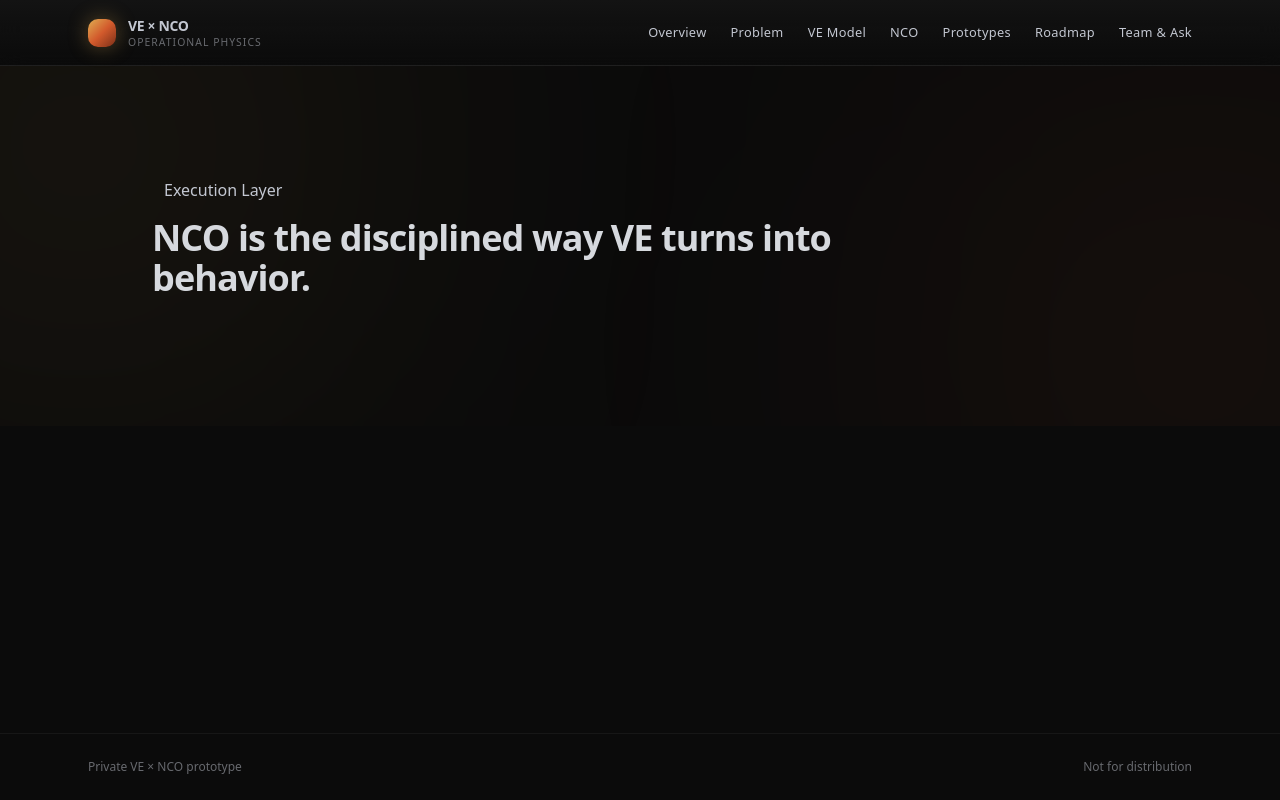
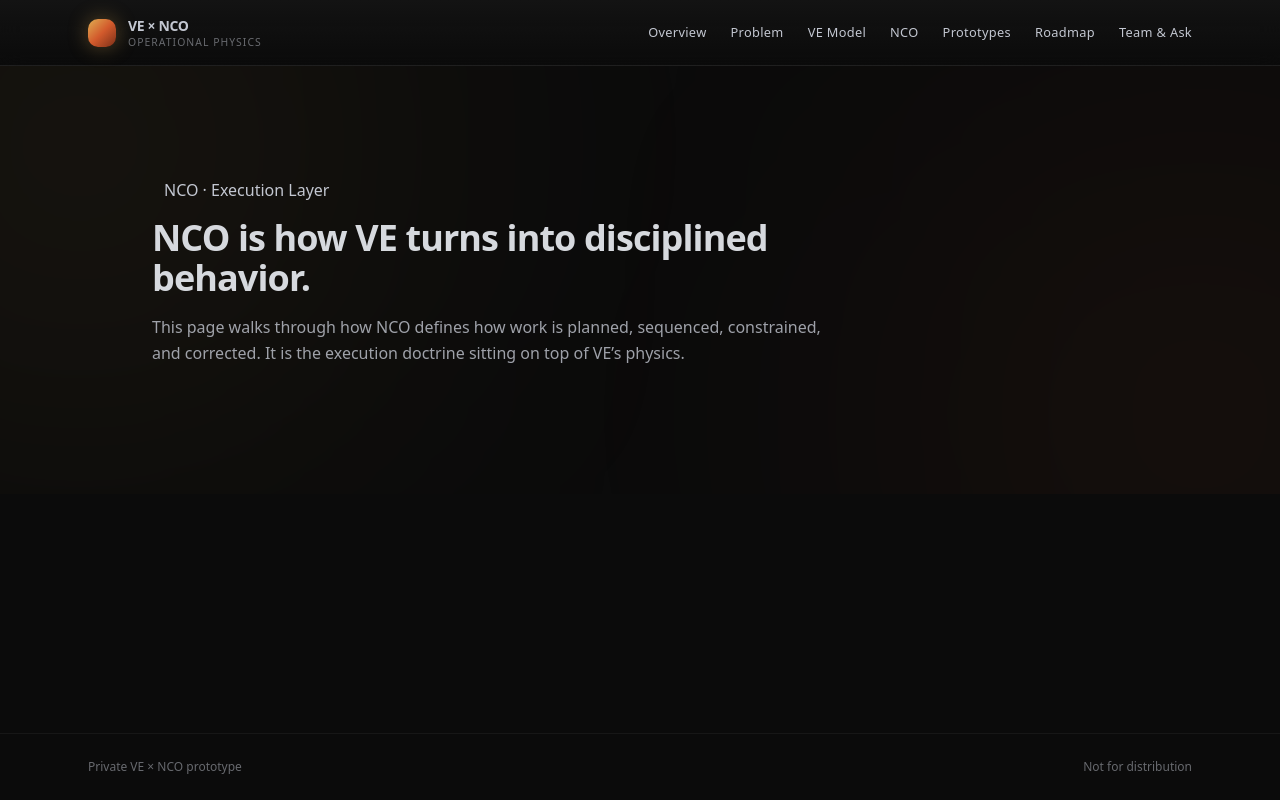
Before and after one commit to VertandErnie/vexnco-site, a Next.js app: page /nco in a window 1280 px wide. Built offline with nearby package versions, Linux system fonts and the light colour scheme.

Commit message:
Update page.jsx

```diff
--- a/app/nco/page.jsx
+++ b/app/nco/page.jsx
@@ -3,16 +3,9 @@ import PageSection from "../components/PageSection";
 export default function NCOPage() {
   return (
     <PageSection
-      eyebrow="Execution Layer"
-      title="NCO is the disciplined way VE turns into behavior."
-      subtitle={
-        <>
-          NCO defines how work is planned, sequenced, constrained, and corrected.
-          It is the execution doctrine that sits cleanly on top of VE’s physics.
-        </>
-      }
-    >
-      {/* execution patterns later */}
-    </PageSection>
+      eyebrow="NCO · Execution Layer"
+      title="NCO is how VE turns into disciplined behavior."
+      description="This page walks through how NCO defines how work is planned, sequenced, constrained, and corrected. It is the execution doctrine sitting on top of VE’s physics."
+    />
   );
 }
```
